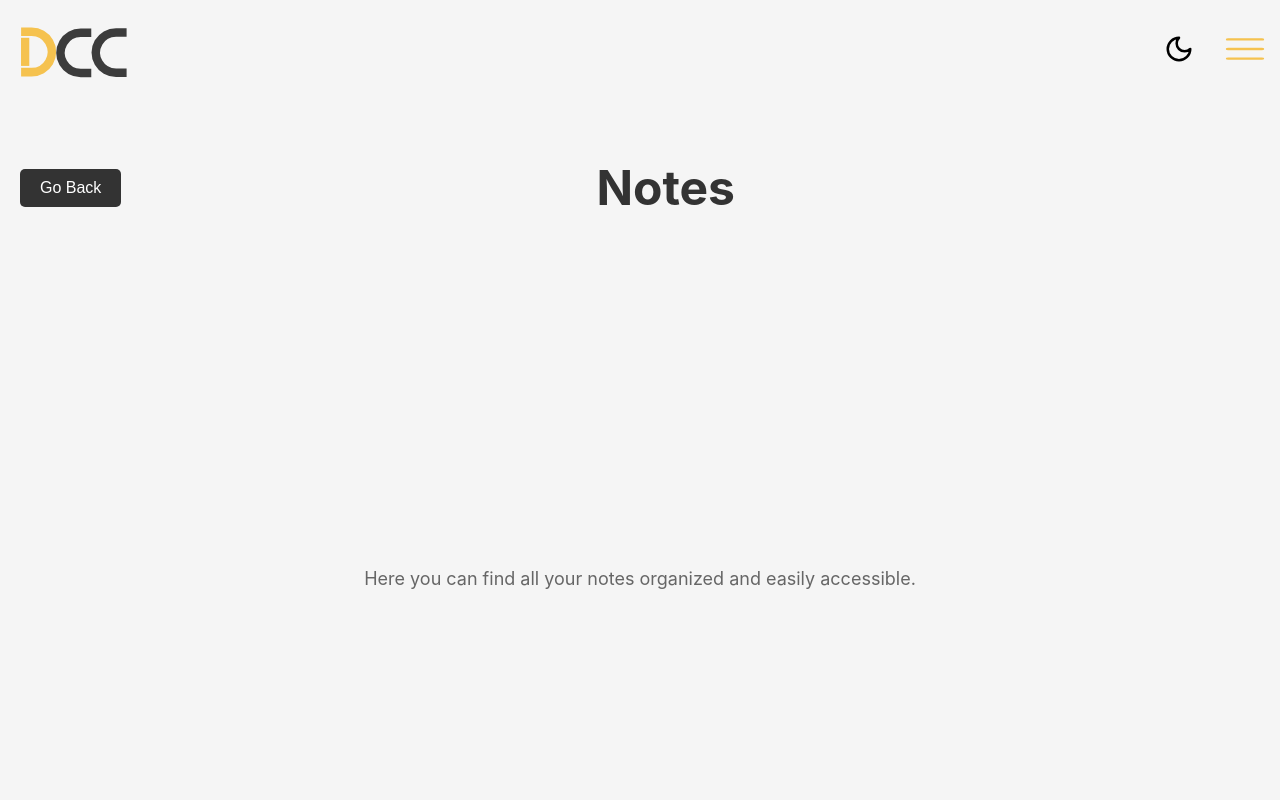
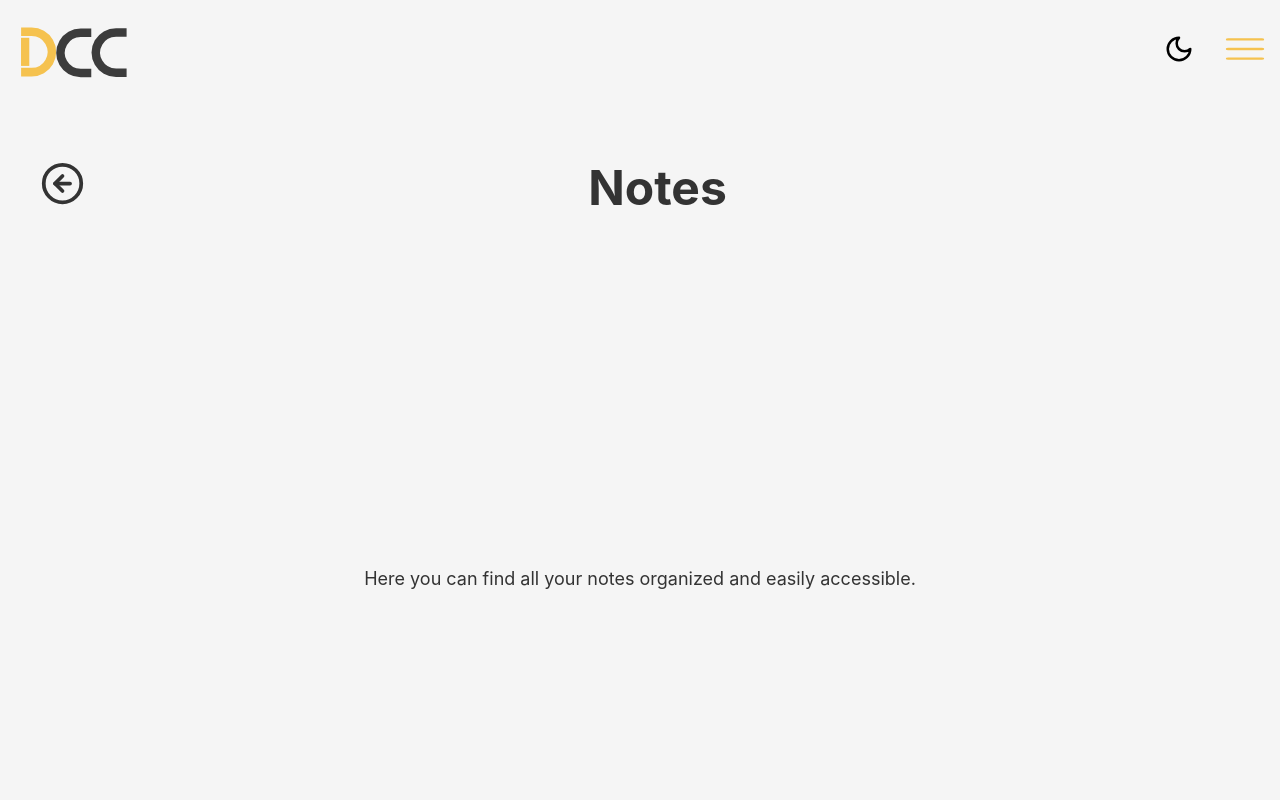
Before and after one commit to dearborn-coding-club/website-base-frontend, a React (Vite) app: page /notes in a window 1280 px wide. Shown: the top 800 px of the page. Built offline with nearby package versions, Linux system fonts and the light colour scheme.

Commit message:
working darkmode toggle on the notes page

```diff
--- a/src/pages/Notes.tsx
+++ b/src/pages/Notes.tsx
@@ -1,5 +1,7 @@
 import React from "react";
 import { useNavigate } from "react-router-dom";
+import '../css/theme.css'
+import { CircleArrowLeft, ArrowLeft } from 'lucide-react';
 
 const Notes: React.FC = () => {
   const navigate = useNavigate();
@@ -14,7 +16,7 @@ const Notes: React.FC = () => {
         display: "flex",
         flexDirection: "column",
         height: "100vh",
-        backgroundColor: "#f5f5f5",
+        backgroundColor: "var(--bg-color)",
         padding: "20px",
         boxSizing: "border-box",
       }}
@@ -31,22 +33,24 @@ const Notes: React.FC = () => {
         <button
           onClick={handleGoBack}
           style={{
-            backgroundColor: "#333",
-            color: "#fff",
+            backgroundColor: "transparent",
+            color: "var(--text-color)",
             border: "none",
-            padding: "10px 20px",
+            padding: "0px 20px 10px 20px",
             borderRadius: "5px",
-            fontSize: "16px",
+            fontSize: "24px",
             cursor: "pointer",
+            display: 'flex',
+            alignItems: "center",
           }}
         >
-          Go Back
+          <CircleArrowLeft size={45}/>
         </button>
         <h1
           style={{
             fontSize: "48px",
             fontWeight: "bold",
-            color: "#333",
+            color: "var(--text-color)",
           }}
         >
           Notes
@@ -65,7 +69,7 @@ const Notes: React.FC = () => {
         <p
           style={{
             fontSize: "18px",
-            color: "#666",
+            color: "var(--text-color)",
             textAlign: "center",
             maxWidth: "600px",
           }}
```
